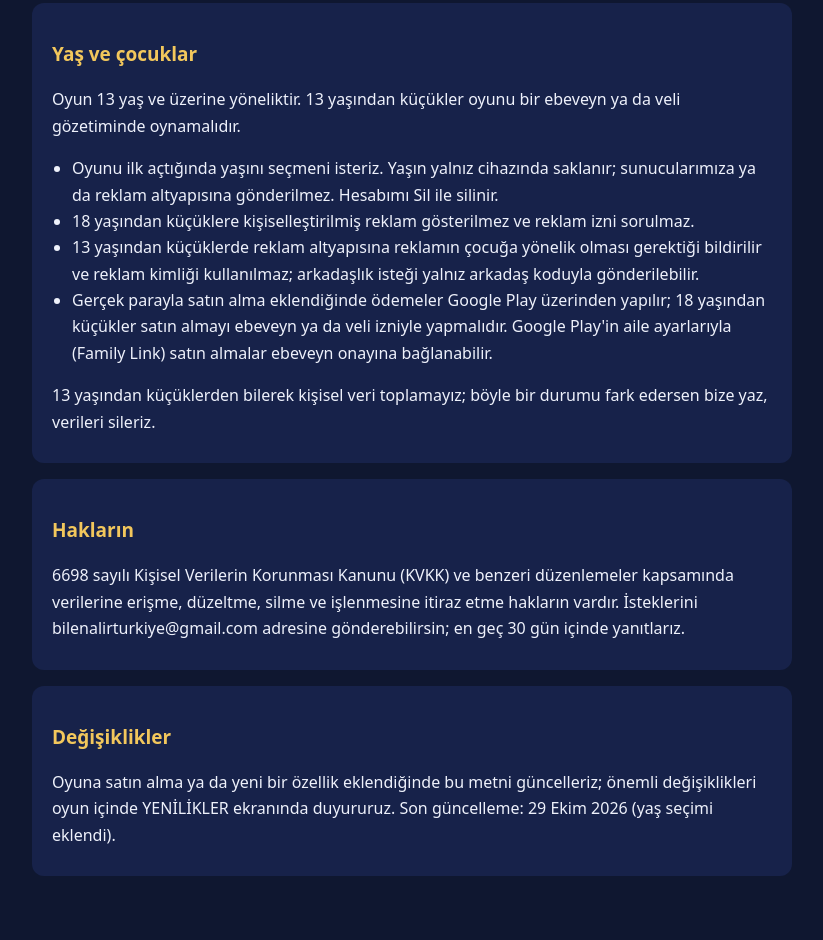
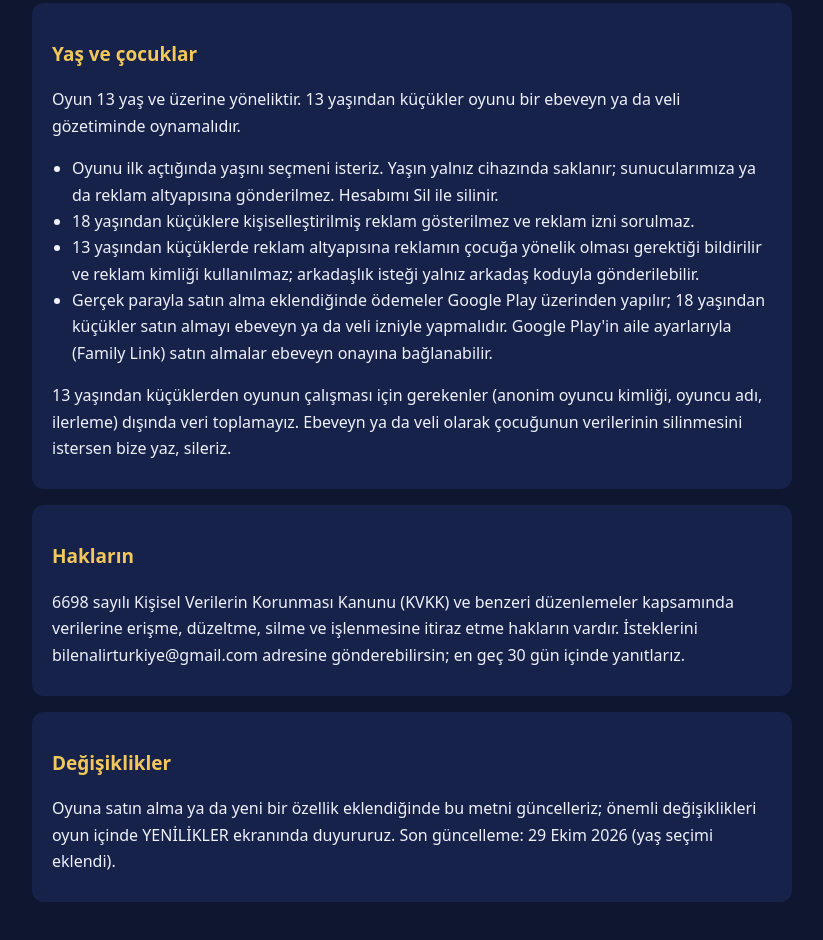
Before and after one commit to lpar-cpu/bilen-alir, a plain HTML site: page gizlilik.html in a window 1280 px wide. Shown: the part 2519-3459 px from the top of the page, without its empty margins (228-1051 px from the left). Drawn offline with Linux system fonts and the light colour scheme.

Commit message:
Gizlilik: 13 altı veri cümlesi

```diff
--- a/gizlilik.html
+++ b/gizlilik.html
@@ -69,7 +69,7 @@
 <li>13 ya&#351;&#305;ndan k&#252;&#231;&#252;klerde reklam altyap&#305;s&#305;na reklam&#305;n &#231;ocu&#287;a y&#246;nelik olmas&#305; gerekti&#287;i bildirilir ve reklam kimli&#287;i kullan&#305;lmaz; arkada&#351;l&#305;k iste&#287;i yaln&#305;z arkada&#351; koduyla g&#246;nderilebilir.</li>
 <li>Ger&#231;ek parayla sat&#305;n alma eklendi&#287;inde &#246;demeler Google Play &#252;zerinden yap&#305;l&#305;r; 18 ya&#351;&#305;ndan k&#252;&#231;&#252;kler sat&#305;n almay&#305; ebeveyn ya da veli izniyle yapmal&#305;d&#305;r. Google Play&#39;in aile ayarlar&#305;yla (Family Link) sat&#305;n almalar ebeveyn onay&#305;na ba&#287;lanabilir.</li>
 </ul>
-<p>13 ya&#351;&#305;ndan k&#252;&#231;&#252;klerden bilerek ki&#351;isel veri toplamay&#305;z; b&#246;yle bir durumu fark edersen bize yaz, verileri sileriz.</p>
+<p>13 ya&#351;&#305;ndan k&#252;&#231;&#252;klerden oyunun &#231;al&#305;&#351;mas&#305; i&#231;in gerekenler (anonim oyuncu kimli&#287;i, oyuncu ad&#305;, ilerleme) d&#305;&#351;&#305;nda veri toplamay&#305;z. Ebeveyn ya da veli olarak &#231;ocu&#287;unun verilerinin silinmesini istersen bize yaz, sileriz.</p>
 </section>
 <section>
 <h2>Haklar&#305;n</h2>
```
